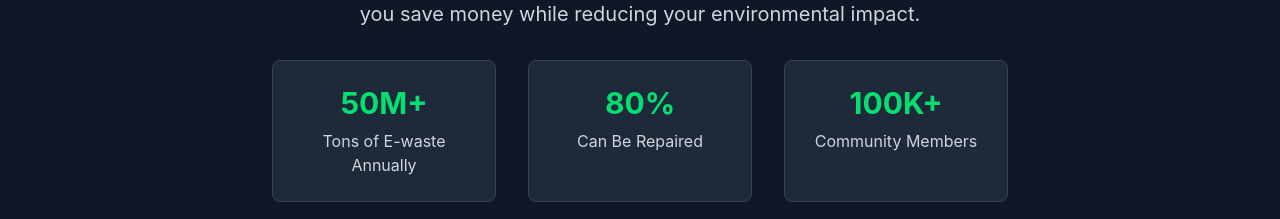
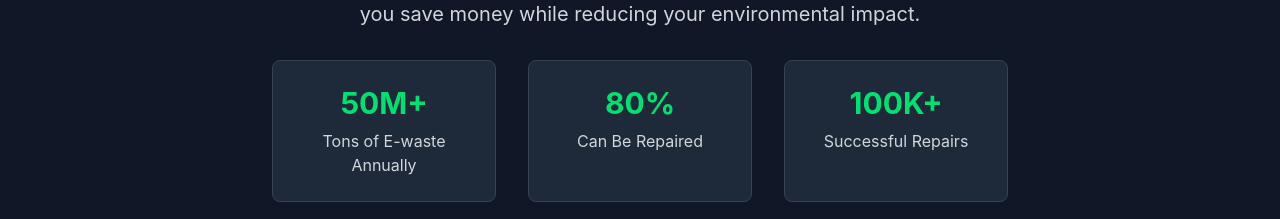
Before and after one commit to zuyasb24/DMWT_25WS_Gruppe11, a Next.js app: page / in a window 1280 px wide. Shown: the part 1028-1247 px from the top of the page. Built offline with nearby package versions, Linux system fonts and the light colour scheme; no server answers; the database is empty.

Commit message:
Fixed the About section information

```diff
--- a/app/components/sections/About/About.tsx
+++ b/app/components/sections/About/About.tsx
@@ -22,7 +22,7 @@
             </div>
             <div className="bg-gray-800 rounded-lg p-6 border border-gray-700">
               <div className="text-3xl font-bold text-green-400 mb-2">100K+</div>
-              <div className="text-gray-300">Community Members</div>
+              <div className="text-gray-300">Successful Repairs</div>
             </div>
           </div>
         </div>
```
